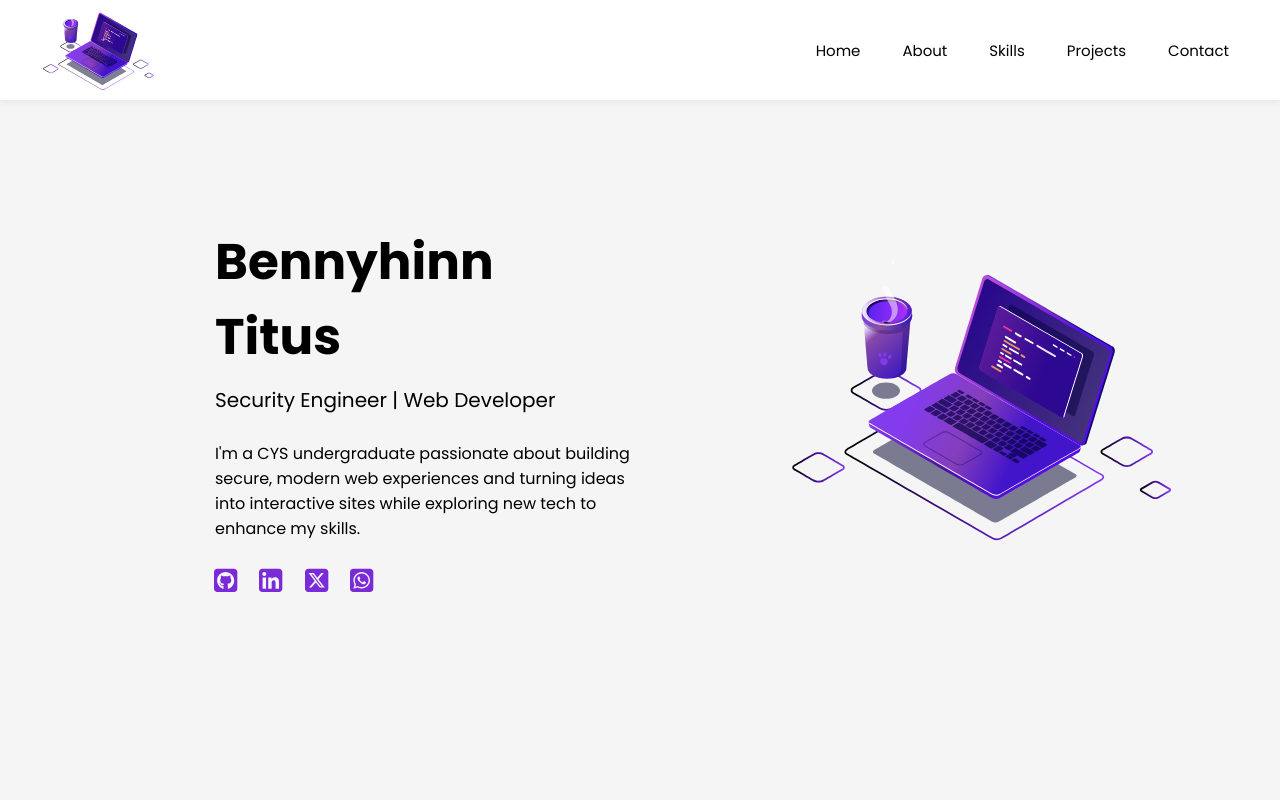
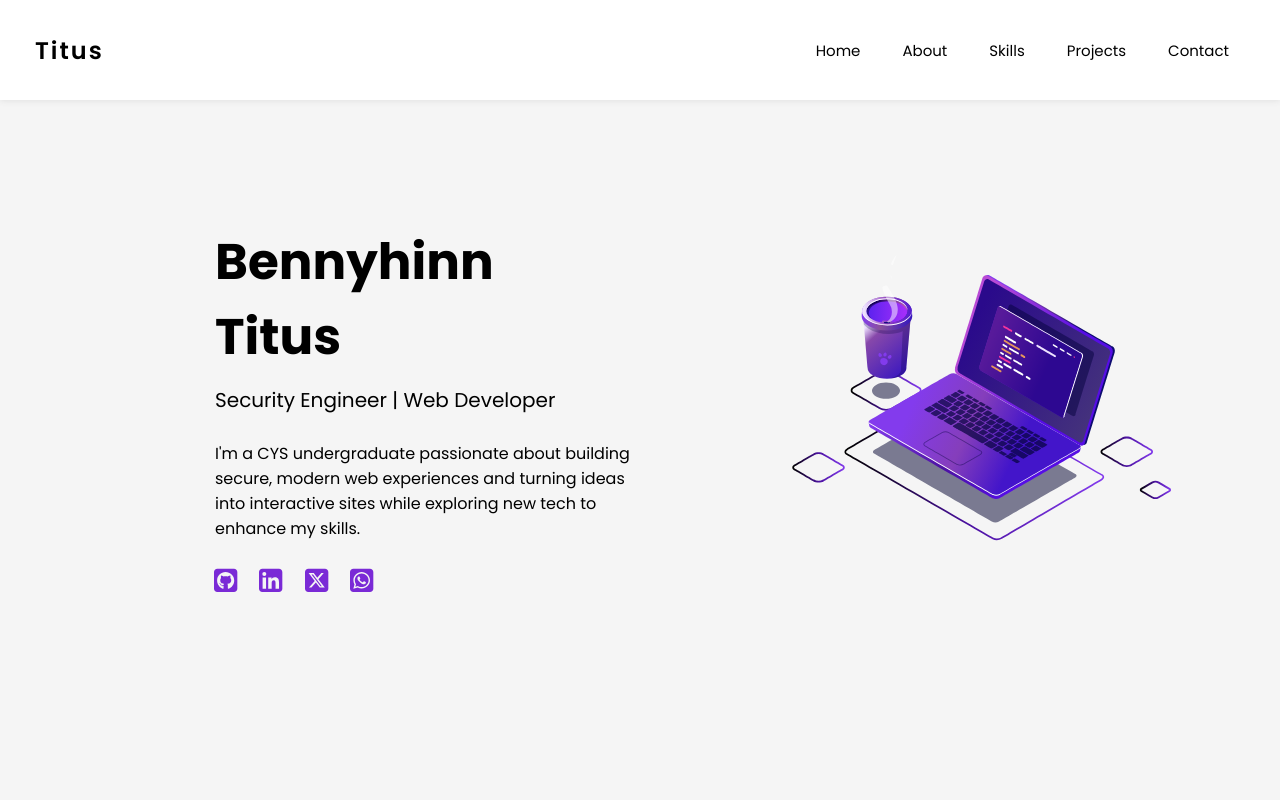
Before and after one commit to BennyhinnTitus/portfolio, a React (Create React App) app: page / in a window 1280 px wide. Shown: the top 800 px of the page. Built offline with nearby package versions, Linux system fonts and the light colour scheme.

Commit message:
feat: fixed navbar and changed syles for nav and hero.

```diff
--- a/src/App.css
+++ b/src/App.css
@@ -13,10 +13,11 @@
     z-index: 1;
 }
 
-.logo-container {
-    display: flex;
-    align-items: center;
-    justify-content: center;
+.sur-name-p {
+    padding-left: 35px;
+    font-size: 24px;
+    font-weight: 600;
+    letter-spacing: 2px;
 }
 
 .logo {
@@ -41,13 +42,24 @@
     cursor: pointer;
     margin-inline: 15px;
     font-size: 15px;
+    position: relative;
 }
 
-.btn:hover {
-    text-decoration: underline;
-    text-decoration-color: rgb(114, 39, 200);
-    text-decoration-thickness: 2px;
-    text-underline-offset: 4px;
+.btn::after {
+    content: '';
+    position: absolute;
+    bottom: -2px;
+    left: 50%;
+    transform: translateX(-50%) scaleX(0);
+    transform-origin: center;
+    width: 88%;
+    height: 2px;
+    background-color: rgb(114, 39, 200);
+    transition: transform 0.3s ease;
+}
+
+.btn:hover::after {
+    transform: translateX(-50%) scaleX(1);
 }
 
 /* Home */
@@ -61,6 +73,7 @@
 }
 
 .content {
+    /* border: 1px solid black; */
     padding-top: 225px;
     display: flex;
     flex-direction: column;
@@ -68,6 +81,7 @@
 }
 
 .animation-container {
+    /* border: 1px solid black; */
     padding-top: 180px;
     padding-left: 45px;
     width: 30%;
--- a/src/components/NavBar.jsx
+++ b/src/components/NavBar.jsx
@@ -1,22 +1,9 @@
-import Lottie from 'lottie-react';
-import laptopAnimation from '../utils/laptopAnimation';
-
 const NavBar = () => {
-    const styles = {
-        height: 170,
-        width: 170,
-        paddingTop: 10,
-        paddingLeft: 30
-    }
 
     return (
         <div className="NavBar">
-            <div className="logo-container">
-                <Lottie
-                    animationData={laptopAnimation}
-                    loop={true}
-                    style={styles}
-                />
+            <div className="sur-name">
+                <p className="sur-name-p">Titus</p>
             </div>
             <div className="btn-container">
                 <button className="btn">Home</button>
```
